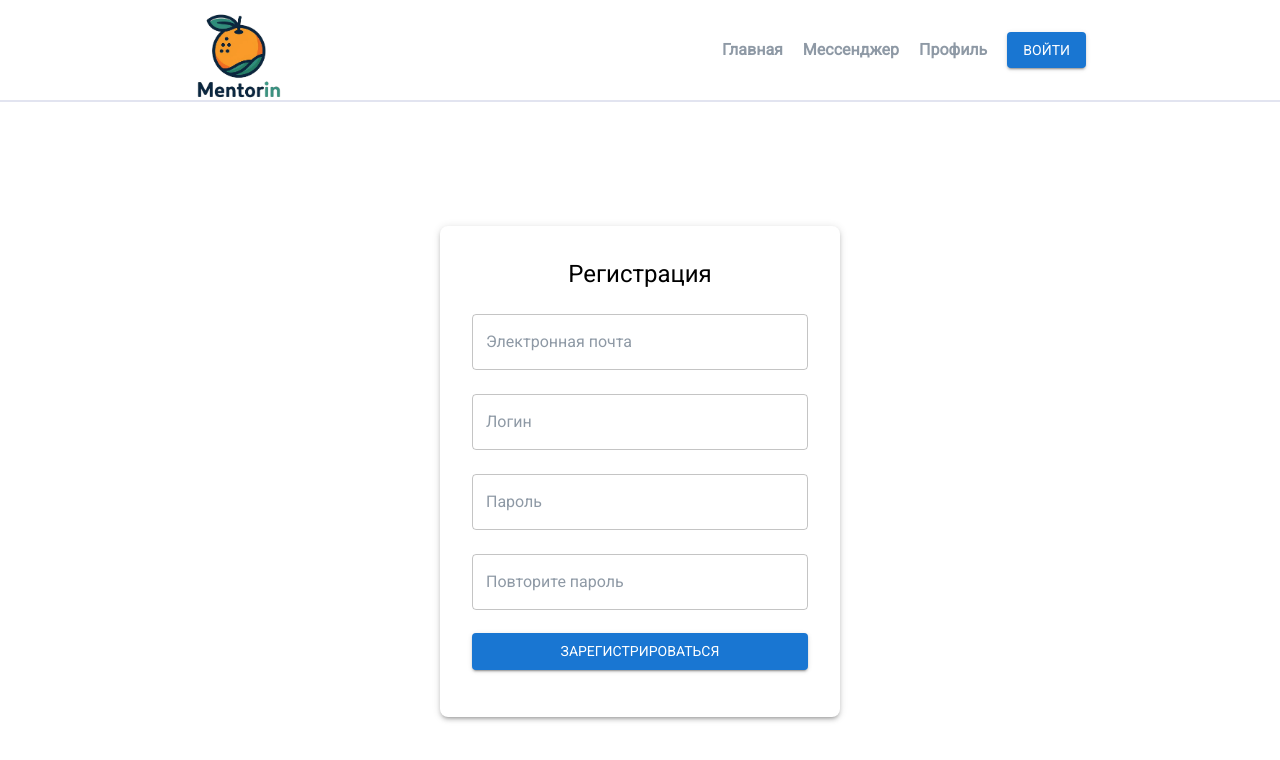
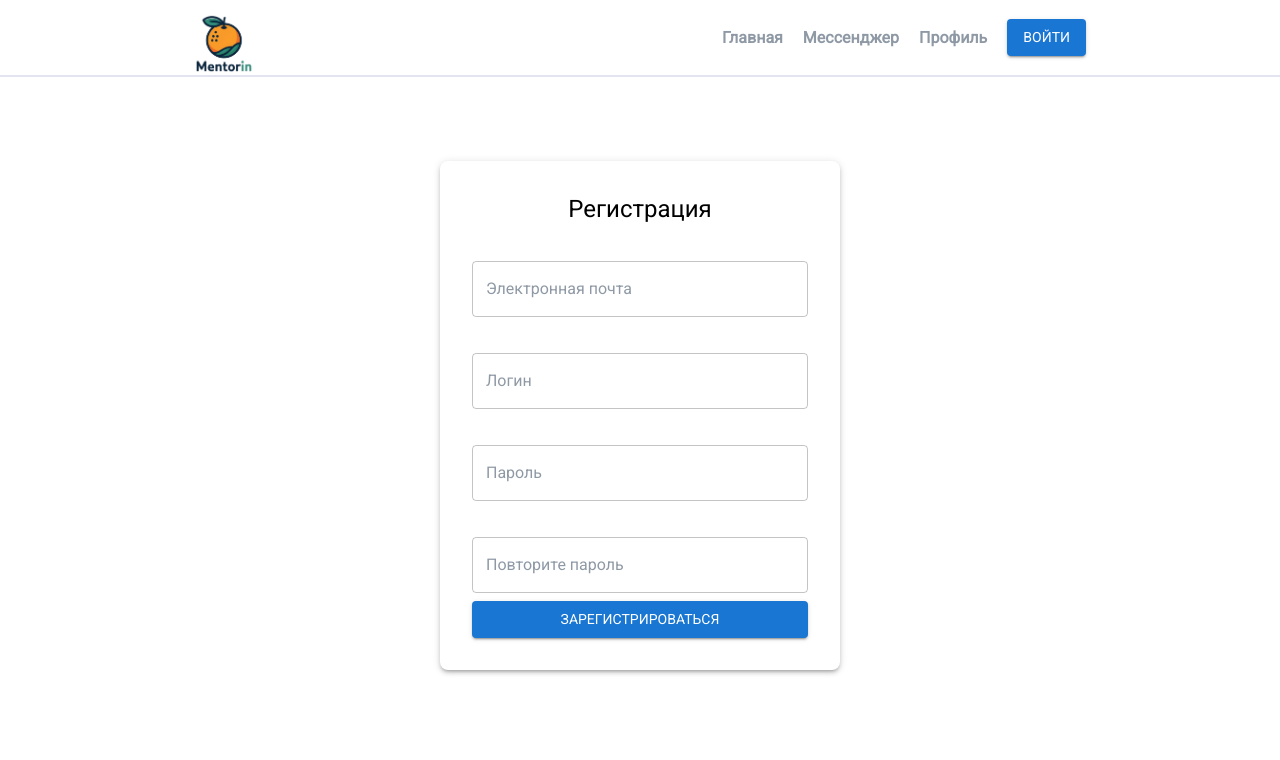
Before and after one commit to Timiry/mentoring-platform, a React (Vite) app: page /register in a window 1280 px wide. Shown: the top 760 px of the page. Built offline with nearby package versions, Linux system fonts and the light colour scheme; no server answers.

Commit message:
add formik and yup for validation

```diff
--- a/package.json
+++ b/package.json
@@ -15,12 +15,14 @@
     "@mui/material": "^6.1.6",
     "@reduxjs/toolkit": "^2.3.0",
     "async-mutex": "^0.5.0",
+    "formik": "^2.4.6",
     "react": "^18.3.1",
     "react-dom": "^18.3.1",
     "react-error-boundary": "^4.1.2",
     "react-redux": "^9.1.2",
     "react-router-dom": "^6.28.0",
-    "redux": "^5.0.1"
+    "redux": "^5.0.1",
+    "yup": "^1.5.0"
   },
   "devDependencies": {
     "@eslint/js": "^9.13.0",
--- /dev/null
+++ b/src/components/InvalidInputMessage/index.tsx
@@ -0,0 +1,9 @@
+import { styled } from "@mui/material";
+import { Typography } from "@mui/material";
+
+const InvalidInputMessage = styled(Typography)(() => ({
+    fontSize: '12px',
+    color: 'red'
+  }));
+
+export default InvalidInputMessage;
--- a/src/components/layout/Header/index.tsx
+++ b/src/components/layout/Header/index.tsx
@@ -16,7 +16,7 @@ const Header = () => {
       <HeaderContainer>
         <AdaptiveWrapper>
           <Box
-            height="100px"
+            height="75px"
             display="flex"
             alignItems="center"
             justifyContent="space-between"
@@ -27,7 +27,7 @@ const Header = () => {
               justifyContent="space-between"
             >
               <Box pt="20px" pb="10px" px="">
-                <LogoImage size="90px" />
+                <LogoImage size="60px" />
               </Box>
               {/* <Box py="">
                 <Link href="/" pl="20px" sx={{ textDecoration: "none" }}>
--- a/src/pages/Login/components/LoginForm/index.tsx
+++ b/src/pages/Login/components/LoginForm/index.tsx
@@ -1,29 +1,23 @@
-// src/components/Auth.tsx
-import React, { useState } from 'react';
+import React from 'react';
 import { Box, Button, TextField, Typography, Paper, Link } from '@mui/material';
-//import { Link } from 'react-router-dom';
+import { Formik, Form, Field, ErrorMessage } from 'formik';
+import InvalidInputMessage from '../../../../components/InvalidInputMessage';
+import * as Yup from 'yup';
 
 const LoginForm: React.FC = () => {
-  const [login, setLogin] = useState('');
-  const [password, setPassword] = useState('');
-  const [error, setError] = useState('');
+  const initialValues = {
+    login: '',
+    password: '',
+  };
 
-  const handleSubmit = (e: React.FormEvent) => {
-    e.preventDefault();
-    setError('');
+  const validationSchema = Yup.object().shape({
+    login: Yup.string().required('Обязательное поле'),
+    password: Yup.string().required('Обязательное поле'),
+  });
 
-    // Пример простейшей валидации
-    if (!login || !password) {
-      setError('Пожалуйста, заполните все поля');
-      return;
-    }
-
-    // Здесь вы можете добавить логику для отправки данных на сервер, например:
-    console.log('Отправка данных:', { login, password });
-
-    // После успешной авторизации можно очистить поля
-    setLogin('');
-    setPassword('');
+  const handleSubmit = (values: typeof initialValues) => {
+    console.log('Вход:', values);
+    // логика для отправки данных на сервер
   };
 
   return (
@@ -37,39 +31,57 @@ const LoginForm: React.FC = () => {
         padding: 4,
         maxWidth: 400,
         margin: 'auto',
-        mt: 8,
+        mt: 3,
         borderRadius: 2,
       }}
     >
-      <Typography  variant='h5' gutterBottom>
+      <Typography variant="h5" component="h1" gutterBottom>
         Вход в систему
       </Typography>
-      <form onSubmit={handleSubmit}>
-        <TextField
+      <Formik
+        initialValues={initialValues}
+        validationSchema={validationSchema}
+        onSubmit={handleSubmit}
+      >
+        {({ handleChange, handleBlur }) => (
+          <Form >
+            <Box sx={{ width: '100%', minHeight: '12px' }}>
+              <ErrorMessage name="login" component={InvalidInputMessage} />
+            </Box>
+
+            <Field
+              name="login"
+              as={TextField}
               label="Логин"
               variant="outlined"
               fullWidth
               margin="normal"
-          value={login}
-          onChange={(e) => setLogin(e.target.value)}
+              onChange={handleChange}
+              onBlur={handleBlur}
             />
-        <TextField
+
+            <Box sx={{ width: '100%', minHeight: '12px' }}>
+              <ErrorMessage name="password" component={InvalidInputMessage} />
+            </Box>
+
+            <Field
+              name="password"
+              as={TextField}
               label="Пароль"
               type="password"
               variant="outlined"
               fullWidth
               margin="normal"
-          value={password}
-          onChange={(e) => setPassword(e.target.value)}
+              onChange={handleChange}
+              onBlur={handleBlur}
             />
-        {error && (
-          <Typography color="error" variant="body2" gutterBottom>
-            {error}
-          </Typography>
-        )}
-        <Button type="submit" variant="contained" color="primary" fullWidth sx={{marginY: "15px"}}>
+
+            <Button type="submit" variant="contained" color="primary" fullWidth>
               Войти
             </Button>
+          </Form>
+        )}
+      </Formik>
       <Box sx={{pt: '20px', textAlign: 'center'}}>
             <Link href="/register" sx={{ textDecoration: 'none'}}>
                 <Typography variant='B4Regular' color='text.secondary'>
@@ -77,7 +89,6 @@ const LoginForm: React.FC = () => {
                 </Typography>
             </Link>
         </Box>
-      </form>
     </Box>
   );
 };
--- a/src/pages/Register/components/RegisterForm/index.tsx
+++ b/src/pages/Register/components/RegisterForm/index.tsx
@@ -1,39 +1,31 @@
-import React, { useState } from 'react';
+import React from 'react';
 import { Box, Button, TextField, Typography, Paper } from '@mui/material';
+import { Formik, Form, Field, ErrorMessage } from 'formik';
+import InvalidInputMessage from '../../../../components/InvalidInputMessage'
+import * as Yup from 'yup';
 
 const RegisterForm: React.FC = () => {
-  const [email, setEmail] = useState('');
-  const [username, setUsername] = useState('');
-  const [password, setPassword] = useState('');
-  const [confirmPassword, setConfirmPassword] = useState('');
-  const [error, setError] = useState('');
-  const [success, setSuccess] = useState('');
+  const initialValues = {
+    email: '',
+    login: '',
+    password: '',
+    confirmPassword: '',
+  };
 
-  const handleSubmit = (e: React.FormEvent) => {
-    e.preventDefault();
-    setError('');
-    setSuccess('');
+  const validationSchema = Yup.object().shape({
+    email: Yup.string().email('Некорректный адрес электронной почты').required('Обязательное поле'),
+    login: Yup.string().required('Обязательное поле'),
+    password: Yup.string()
+      .min(8, 'Пароль должен содержать минимум 8 символов')
+      .required('Обязательное поле'),
+    confirmPassword: Yup.string()
+      .oneOf([Yup.ref('password')], 'Пароли не совпадают')
+      .required('Обязательное поле'),
+  });
 
-    // Пример простейшей валидации
-    if (!email || !username || !password || !confirmPassword) {
-      setError('Пожалуйста, заполните все поля');
-      return;
-    }
-
-    if (password !== confirmPassword) {
-      setError('Пароли должны совпадать');
-      return;
-    }
-
-    // Здесь вы можете добавить логику для отправки данных на сервер, например:
-    console.log('Регистрация:', { email, username, password });
-
-    // После успешной регистрации можно очистить поля и показать сообщение об успехе
-    setEmail('');
-    setUsername('');
-    setPassword('');
-    setConfirmPassword('');
-    setSuccess('Регистрация прошла успешно!');
+  const handleSubmit = (values: typeof initialValues) => {
+    console.log('Регистрация:', values);
+    // логика для отправки данных на сервер
   };
 
   return (
@@ -47,62 +39,88 @@ const RegisterForm: React.FC = () => {
         padding: 4,
         maxWidth: 400,
         margin: 'auto',
-        mt: 8,
+        mt: 3,
         borderRadius: 2,
       }}
     >
       <Typography variant="h5" component="h1" gutterBottom>
         Регистрация
       </Typography>
-      <form onSubmit={handleSubmit}>
-        <TextField
+      <Formik
+        initialValues={initialValues}
+        validationSchema={validationSchema}
+        onSubmit={handleSubmit}
+      >
+        {({ handleChange, handleBlur }) => (
+          <Form>
+            <Box sx={{ width: '100%', minHeight: '12px' }}>
+              <ErrorMessage name="email" component={InvalidInputMessage} />
+            </Box>
+
+            <Field
+              name="email"
+              as={TextField}
               label="Электронная почта"
               variant="outlined"
               fullWidth
               margin="normal"
-          value={email}
-          onChange={(e) => setEmail(e.target.value)}
+              onChange={handleChange}
+              onBlur={handleBlur}
             />
-        <TextField
+
+            <Box sx={{ width: '100%', minHeight: '12px' }}>
+              <ErrorMessage name="login" component={InvalidInputMessage} />
+            </Box>
+
+            <Field
+              name="login"
+              as={TextField}
               label="Логин"
               variant="outlined"
               fullWidth
               margin="normal"
-          value={username}
-          onChange={(e) => setUsername(e.target.value)}
+              onChange={handleChange}
+              onBlur={handleBlur}
             />
-        <TextField
+
+            <Box sx={{ width: '100%', minHeight: '12px' }}>
+              <ErrorMessage name="password" component={InvalidInputMessage} />
+            </Box>
+
+            <Field
+              name="password"
+              as={TextField}
               label="Пароль"
               type="password"
               variant="outlined"
               fullWidth
               margin="normal"
-          value={password}
-          onChange={(e) => setPassword(e.target.value)}
+              onChange={handleChange}
+              onBlur={handleBlur}
             />
-        <TextField
+
+            <Box sx={{ width: '100%', minHeight: '12px' }}>
+              <ErrorMessage name="confirmPassword" component={InvalidInputMessage} />
+            </Box>
+
+            <Field
+              name="confirmPassword"
+              as={TextField}
               label="Повторите пароль"
               type="password"
               variant="outlined"
               fullWidth
               margin="normal"
-          value={confirmPassword}
-          onChange={(e) => setConfirmPassword(e.target.value)}
+              onChange={handleChange}
+              onBlur={handleBlur}
             />
-        {error && (
-          <Typography color="error" variant="body2" gutterBottom>
-            {error}
-          </Typography>
-        )}
-        {success && (
-          <Typography color="success.main" variant="body2" gutterBottom>
-            {success}
-          </Typography>
-        )}
-        <Button type="submit" variant="contained" color="primary" fullWidth sx={{marginY: "15px"}}>
+
+            <Button type="submit" variant="contained" color="primary" fullWidth>
               Зарегистрироваться
             </Button>
-      </form>
+          </Form>
+        )}
+      </Formik>
     </Box>
   );
 };
```
Also changed, not shown: 1 other file (tests, documents, lock files or other folders). Lines whose indentation alone changed are shown as unchanged.
